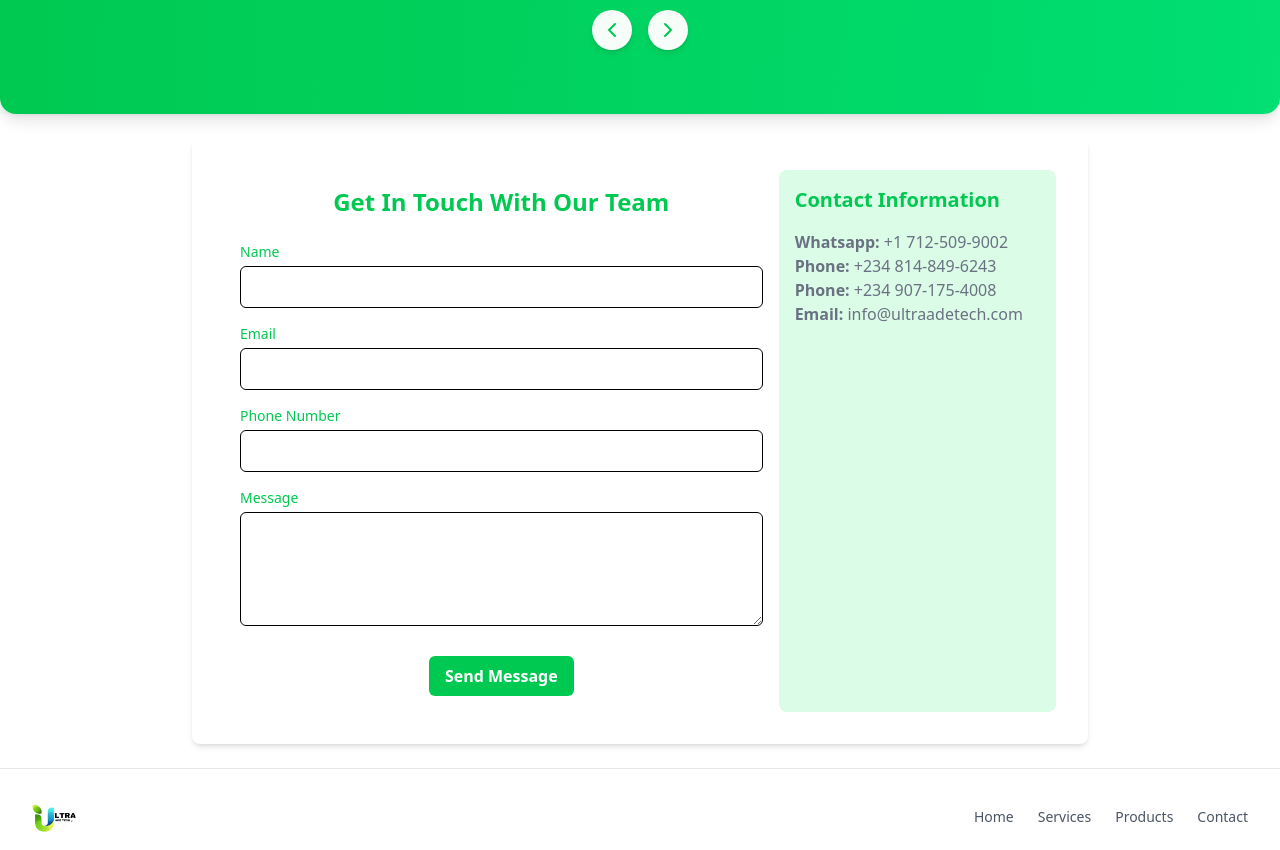
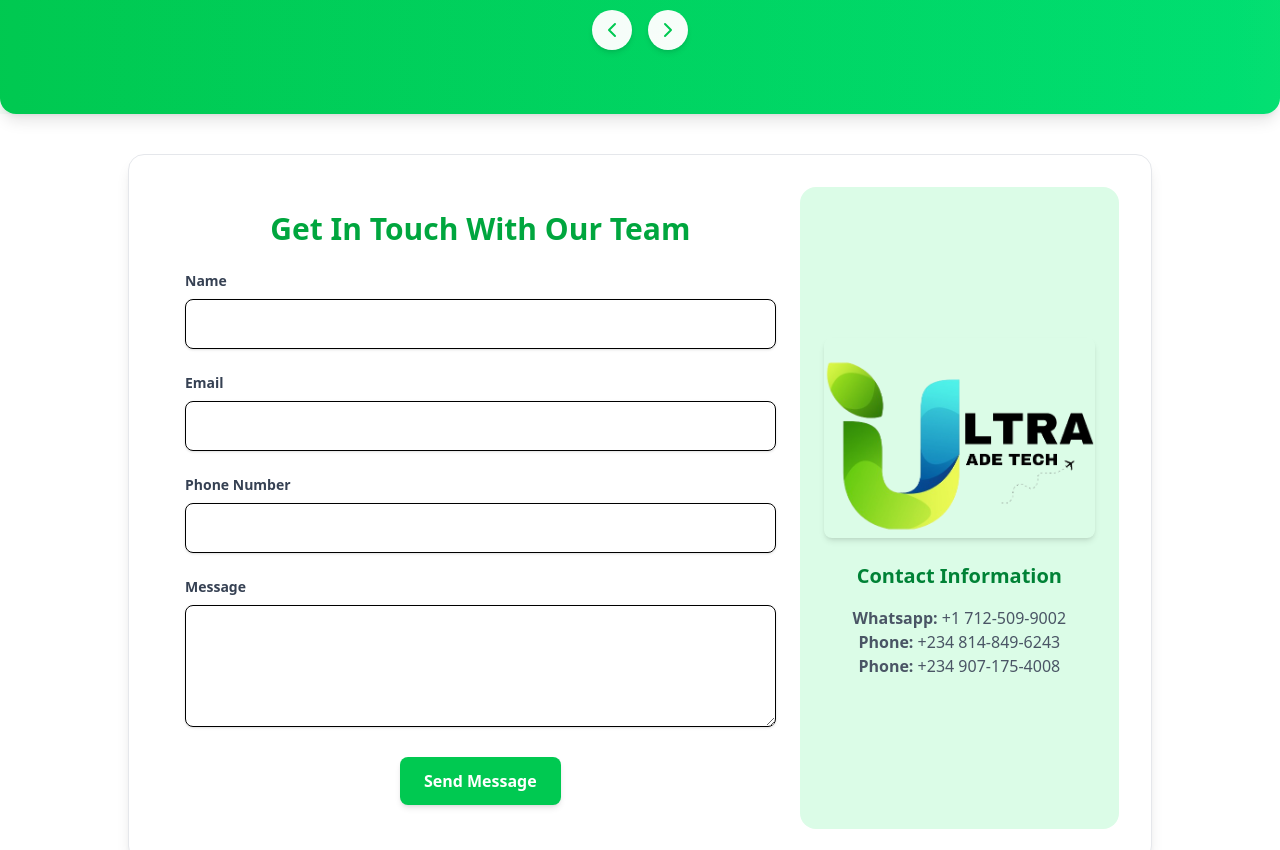
Before and after one commit to hotcoder27/ultra_vite, a React (Vite) app: page / in a window 1280 px wide. Shown: the part 4740-5590 px from the top of the page. Built offline with nearby package versions, Linux system fonts and the light colour scheme.

Commit message:
update study abroad page

```diff
--- a/package.json
+++ b/package.json
@@ -10,6 +10,7 @@
     "preview": "vite preview"
   },
   "dependencies": {
+    "@headlessui/react": "^2.2.0",
     "@heroicons/react": "^2.2.0",
     "@tailwindcss/vite": "^4.0.6",
     "framer-motion": "^12.4.7",
--- a/src/components/Contact.jsx
+++ b/src/components/Contact.jsx
@@ -1,4 +1,5 @@
 import { useState } from 'react';
+import { logo } from "../utils";
 
 export default function ContactForm() {
   const [formData, setFormData] = useState({
@@ -15,90 +16,81 @@ export default function ContactForm() {
   const handleSubmit = (e) => {
     e.preventDefault();
     console.log(formData);
-
-    setFormData({
-      name: '',
-      email: '',
-      phone: '',
-      message: '',
-    });
+    setFormData({ name: '', email: '', phone: '', message: '' });
   };
 
   return (
-    <div className="flex flex-col md:flex-row max-w-4xl mx-auto my-6 bg-white p-8 rounded-lg shadow-md" id='contact'>
+    <div className="flex flex-col md:flex-row max-w-5xl mx-auto my-10 bg-white p-8 rounded-2xl shadow-lg overflow-hidden border border-gray-200" id='contact'>
       {/* Contact Form */}
-      <form onSubmit={handleSubmit} className="md:w-2/3 p-4">
-        <h2 className="text-2xl font-semibold text-green-500 mb-6 text-center">Get In Touch With Our Team</h2>
-
-        <div className="mb-4">
-          <label htmlFor="name" className="block text-sm font-medium text-green-500">Name</label>
+      <div className="md:w-2/3 p-6">
+        <h2 className="text-3xl font-bold text-green-600 mb-6 text-center">Get In Touch With Our Team</h2>
+        <form onSubmit={handleSubmit} className="space-y-6">
+          <div>
+            <label htmlFor="name" className="block text-sm font-semibold text-gray-700">Name</label>
             <input
               type="text"
               id="name"
               name="name"
               value={formData.name}
               onChange={handleChange}
-            className="mt-1 p-2 w-full border rounded-md focus:ring-green-500 focus:border-green-500"
+              className="mt-2 p-3 w-full border rounded-lg focus:ring-green-500 focus:border-green-500 shadow-sm"
               required
             />
           </div>
-
-        <div className="mb-4">
-          <label htmlFor="email" className="block text-sm font-medium text-green-500">Email</label>
+          <div>
+            <label htmlFor="email" className="block text-sm font-semibold text-gray-700">Email</label>
             <input
               type="email"
               id="email"
               name="email"
               value={formData.email}
               onChange={handleChange}
-            className="mt-1 p-2 w-full border rounded-md focus:ring-green-500 focus:border-green-500"
+              className="mt-2 p-3 w-full border rounded-lg focus:ring-green-500 focus:border-green-500 shadow-sm"
               required
             />
           </div>
-
-        <div className="mb-4">
-          <label htmlFor="phone" className="block text-sm font-medium text-green-500">Phone Number</label>
+          <div>
+            <label htmlFor="phone" className="block text-sm font-semibold text-gray-700">Phone Number</label>
             <input
               type="tel"
               id="phone"
               name="phone"
               value={formData.phone}
               onChange={handleChange}
-            className="mt-1 p-2 w-full border rounded-md focus:ring-green-500 focus:border-green-500"
+              className="mt-2 p-3 w-full border rounded-lg focus:ring-green-500 focus:border-green-500 shadow-sm"
               required
             />
           </div>
-
-        <div className="mb-6">
-          <label htmlFor="message" className="block text-sm font-medium text-green-500">Message</label>
+          <div>
+            <label htmlFor="message" className="block text-sm font-semibold text-gray-700">Message</label>
             <textarea
               id="message"
               name="message"
               value={formData.message}
               onChange={handleChange}
               rows="4"
-            className="mt-1 p-2 w-full border rounded-md focus:ring-green-500 focus:border-green-500"
+              className="mt-2 p-3 w-full border rounded-lg focus:ring-green-500 focus:border-green-500 shadow-sm"
               required
             ></textarea>
           </div>
-
           <div className="text-center">
             <button
               type="submit"
-            className="bg-green-500 hover:bg-green-600 text-white font-semibold py-2 px-4 rounded-md focus:outline-none focus:ring-2 focus:ring-green-400 focus:ring-offset-2"
+              className="bg-green-500 hover:bg-green-600 text-white font-semibold py-3 px-6 rounded-lg shadow-md transition duration-300 ease-in-out"
             >
               Send Message
             </button>
           </div>
         </form>
+      </div>
 
-      {/* Contact Information */}
-      <div className="md:w-1/3 p-4 bg-green-100 rounded-lg mt-6 md:mt-0">
-        <h3 className="text-xl font-semibold text-green-500 mb-4">Contact Information</h3>
-        <p className="text-gray-500"><strong>Whatsapp:</strong> +1 712-509-9002</p>
-        <p className="text-gray-500"><strong>Phone:</strong> +234 814-849-6243</p>
-        <p className="text-gray-500"><strong>Phone:</strong> +234 907-175-4008</p>
-        <p className="text-gray-500"><strong>Email:</strong> info@ultraadetech.com</p>
+      {/* Image and Contact Info */}
+      <div className="md:w-1/3 flex flex-col items-center justify-center bg-green-100 rounded-2xl p-6">
+        <img src={logo} alt="Contact Us" className="rounded-lg shadow-md mb-6" />
+        <h3 className="text-xl font-semibold text-green-700 mb-4">Contact Information</h3>
+        <p className="text-gray-600"><strong>Whatsapp:</strong> +1 712-509-9002</p>
+        <p className="text-gray-600"><strong>Phone:</strong> +234 814-849-6243</p>
+        <p className="text-gray-600"><strong>Phone:</strong> +234 907-175-4008</p>
       </div>
     </div>
   );
--- a/src/components/HireTutor.jsx
+++ b/src/components/HireTutor.jsx
@@ -1,4 +1,4 @@
-import { learnxyImg } from '../utils';
+import { learnxyImg, studentBImg } from '../utils';
 
 export default function HireTutors() {
   return (
@@ -6,7 +6,7 @@ export default function HireTutors() {
       {/* Background Image */}
       <div
         className="absolute inset-0 bg-cover bg-center opacity-50"
-        style={{ backgroundImage: `url(${learnxyImg})` }}
+        style={{ backgroundImage: `url(${studentBImg})` }}
       ></div>
 
       {/* Content */}
--- /dev/null
+++ b/src/components/ScholarshipFinder.jsx
@@ -0,0 +1,35 @@
+import { stabImg } from "../utils";
+
+const ScholarshipFinder = () => {
+  return (
+    <div className="bg-cream min-h-[300px] flex flex-col items-center justify-center px-6 py-12">
+      <div className="text-center">
+        <h2 className="text-3xl font-bold text-black">Find Scholarships That Fit You</h2>
+        <p className="text-lg text-gray-600 mt-2">
+          Explore a wide range of scholarships tailored to your academic profile and financial needs.
+        </p>
+      </div>
+
+      <div className="flex mt-6 w-full max-w-lg">
+        <input
+          type="text"
+          placeholder="Enter your study field or country"
+          className="w-full p-3 rounded-l-full border border-gray-300 focus:outline-none"
+        />
+        <button className="bg-green-500 text-white px-6 py-3 rounded-r-full font-semibold hover:bg-green-600">
+          Find Scholarships
+        </button>
+      </div>
+
+      <div className="mt-6 w-full max-w-4xl">
+        <img
+          src={stabImg}
+          alt="Scholarship Finder"
+          className="rounded-lg shadow-md w-full object-cover"
+        />
+      </div>
+    </div>
+  );
+};
+
+export default ScholarshipFinder;
--- /dev/null
+++ b/src/components/StudyAbroadDetails.jsx
@@ -0,0 +1,91 @@
+import { useState } from "react";
+import { RadioGroup } from "@headlessui/react";
+import { CheckCircleIcon } from "@heroicons/react/20/solid";
+import { livestabImg, interImg, stabImg } from "../utils";
+
+const services = [
+  {
+    id: 1,
+    name: "Overseas Admission Application",
+    description: "Comprehensive guidance on university selection, application preparation, and submission.",
+    highlights: [
+      "Personalized university recommendations",
+      "Application document review",
+      "Submission tracking & updates",
+    ],
+    price: "$350",
+    image: stabImg,
+    paymentLink: "#",
+  },
+  {
+    id: 2,
+    name: "Right Through Program (RTP)",
+    description: "End-to-end support from application to school acceptance for a seamless transition.",
+    highlights: [
+      "Dedicated consultant for your journey",
+      "Application and pre-departure guidance",
+      "Ongoing student support abroad",
+    ],
+    price: "$450",
+    image: livestabImg,
+    paymentLink: "#",
+  },
+  {
+    id: 3,
+    name: "Students Visa Application Support",
+    description: "Expert assistance with visa documentation, submission, and interview preparation.",
+    highlights: [
+      "Visa form completion & submission",
+      "Mock interview preparation",
+      "Expedited processing support",
+    ],
+    price: "$200",
+    image: interImg,
+    paymentLink: "#",
+  },
+];
+
+export default function ServicesPage() {
+  const [selectedService, setSelectedService] = useState(services[0]);
+
+  return (
+    <div className="p-6 max-w-7xl mx-auto bg-white shadow-xl rounded-2xl">
+      <h2 className="text-4xl font-bold text-green-500 text-center mb-10">Explore Your Options</h2>
+
+      <RadioGroup value={selectedService} onChange={setSelectedService} className="grid gap-6 md:grid-cols-2 lg:grid-cols-3">
+        {services.map((service) => (
+          <RadioGroup.Option
+            key={service.id}
+            value={service}
+            className={({ checked }) =>
+              `relative flex flex-col items-center gap-6 p-6 border rounded-2xl cursor-pointer transition-all shadow-sm ${
+                checked ? "bg-green-100 border-green-500 shadow-md" : "bg-white border-gray-300"
+              }`
+            }
+          >
+            <img src={service.image} alt={service.name} className="w-48 h-36 object-cover rounded-lg" />
+            <div className="text-center">
+              <h3 className="text-2xl text-green-500 font-semibold">{service.name}</h3>
+              <p className="text-gray-600 mt-2">{service.description}</p>
+              <ul className="mt-3 space-y-2 text-left">
+                {service.highlights.map((highlight, index) => (
+                  <li key={index} className="flex items-center text-gray-700">
+                    <CheckCircleIcon className="w-5 h-5 text-green-500 mr-2" />
+                    {highlight}
+                  </li>
+                ))}
+              </ul>
+              <p className="text-xl font-bold text-green-600 mt-4">Price: {service.price}</p>
+              <a
+                href={service.paymentLink}
+                className="mt-4 inline-block bg-green-500 text-white font-semibold py-3 px-6 rounded-lg hover:bg-green-600 transition"
+              >
+                Sign Up Now
+              </a>
+            </div>
+          </RadioGroup.Option>
+        ))}
+      </RadioGroup>
+    </div>
+  );
+}
--- a/src/components/StudyAbroadPage.jsx
+++ b/src/components/StudyAbroadPage.jsx
@@ -1,21 +1,31 @@
-import React from "react";
-import { stabImg, livestabImg, stablibImg } from "../utils";
+import { stablibImg } from "../utils";
+import ServicesPage from "./StudyAbroadDetails";
 
 const StudyAbroadPage = () => {
   return (
-    <div className="bg-white min-h-screen flex items-center justify-center px-6">
-      <div className="max-w-5xl text-white text-center py-6 lg:py-10">
+    <section className="mt-6">
+      <div className="bg-white flex flex-col items-center justify-center px-6 pt-6">
+        <div className="max-w-5xl text-center">
           <img
             src={stablibImg}
             alt="Study Abroad"
-          className="w-full h-80 object-cover rounded-2xl shadow-lg mb-6"
+            className="w-full h-80 object-cover rounded-2xl shadow-lg mb-4"
           />
-        <h1 className="text-4xl font-bold mb-4 text-green-500">Your Journey to Global Education Starts Here!</h1>
-        <p className="text-lg mb-6 text-gray-600">
+
+          <h1 className="text-4xl font-bold my-4 xl:mt-12 text-green-500">
+            Your Journey to Global Education Starts Here!
+          </h1>
+
+          <p className="text-lg mb-2 text-gray-600">
             We provide expert guidance for your study abroad aspirations, ensuring a seamless process from application to visa approval.
           </p>
         </div>
       </div>
+
+      <div className="bg-white py-4">
+        <ServicesPage />
+      </div>
+    </section>
   );
 };
 
--- a/src/components/WhyChooseUs.jsx
+++ b/src/components/WhyChooseUs.jsx
@@ -1,4 +1,5 @@
 import { AcademicCapIcon, AdjustmentsHorizontalIcon, ChartBarIcon, UserGroupIcon } from "@heroicons/react/24/outline";
+import { learnxyImg } from '../utils';
 
 export default function WhyChooseUs() {
   const methodsAndStrategies = [
@@ -31,9 +32,16 @@ export default function WhyChooseUs() {
   return (
     <section className="bg-white py-8 mt-4 rounded-lg shadow-md border-y-2 border-lime-100">
       <div className="max-w-6xl mx-auto px-6 text-center">
-        <h2 className="text-3xl font-bold text-green-500">
+        <h2 className="text-3xl font-bold text-green-500 mb-8">
           Why Choose Us?
         </h2>
+
+        <img
+          src={learnxyImg}
+          alt="Learning Illustration"
+          className="mx-auto mt-6 rounded-lg shadow-lg"
+          style={{ maxWidth: '100%', height: 'auto' }}
+        />
 
         <div className="grid grid-cols-1 sm:grid-cols-2 lg:grid-cols-4 gap-12 mt-12">
           {methodsAndStrategies.map((item, index) => (
--- a/src/utils/index.js
+++ b/src/utils/index.js
@@ -19,6 +19,7 @@ import studentB from "/assets/images/std2.png";
 import stab from "/assets/images/stab.jpg";
 import stablib from "/assets/images/stablib.jpg";
 import livestab from "/assets/images/livestab.jpg";
+import inter from "/assets/images/inter.jpg";
 
 
 export const logo = logo_1
@@ -42,3 +43,4 @@ export const studentBImg = studentB
 export const stabImg = stab
 export const stablibImg = stablib
 export const livestabImg = livestab
+export const interImg = inter
```
Also changed, not shown: src/components/StudyAbroadServices.jsx (added, +56 -0 lines), public/assets/images/inter.jpg (added), 1 other file (tests, documents, lock files or other folders). Lines whose indentation alone changed are shown as unchanged.
